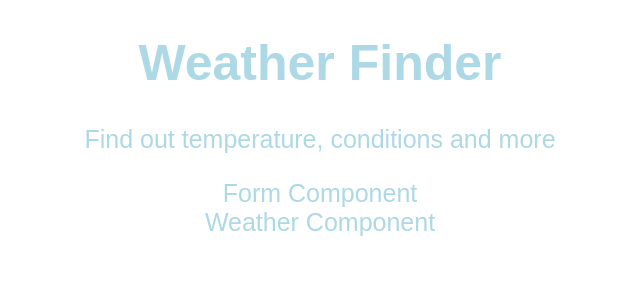
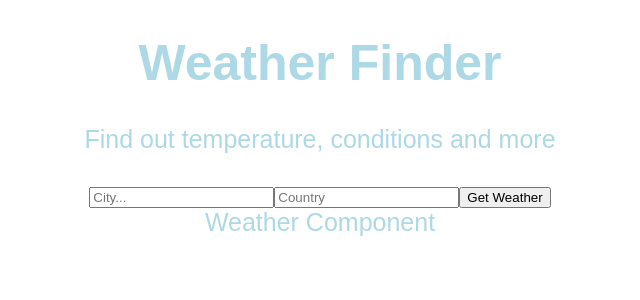
Before and after one commit to alexjivov/React-Weather-App, a React (Create React App) app in the folder react-weather-app/: page / in a window 1280 px wide. Shown: the top 300 px of the page, without its empty margins (320-960 px from the left). Built offline with nearby package versions, Linux system fonts and the light colour scheme.

Commit message:
added city + country input form

```diff
--- a/react-weather-app/src/Components/form.js
+++ b/react-weather-app/src/Components/form.js
@@ -5,9 +5,12 @@ class Form extends Component {
     // Render - built in method that returns JSX - JS running in background transpiled by Babel
     render() {
       return (
-       <div>
-           Form Component
-        </div>
+        <form>
+            <input type="text" name="city" placeholder="City..."/>
+            <input type="text" name="country" placeholder="Country"/>
+            <button>Get Weather</button>
+
+        </form>
       );
     }
   }
```
